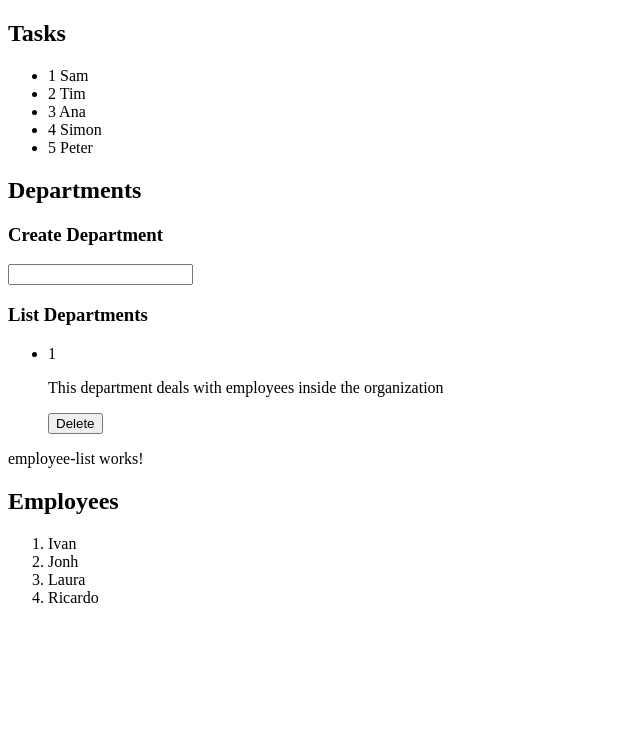
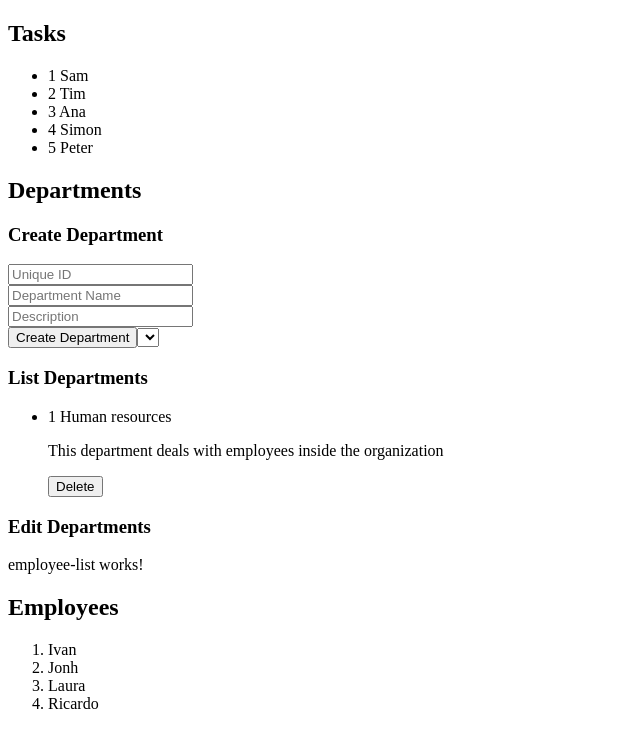
Before and after one commit to petrov-dimitar/task-management-app-fontys-web-2, an Angular app in the folder WEB2-Deyna-Dimitar-Aleksandra/: page / in a window 1280 px wide. Shown: the top 748 px of the page, without its empty margins (0-640 px from the left). Built offline with nearby package versions, Linux system fonts and the light colour scheme.

Commit message:
Completed CRUD functionality for departments.

```diff
--- a/WEB2-Deyna-Dimitar-Aleksandra/src/app/app.module.ts
+++ b/WEB2-Deyna-Dimitar-Aleksandra/src/app/app.module.ts
@@ -1,6 +1,6 @@
 import { BrowserModule } from '@angular/platform-browser';
 import { NgModule } from '@angular/core';
-
+import { FormsModule } from '@angular/forms';
 import { AppComponent } from './app.component';
 import { TaskListComponent } from './task-list/task-list.component';
 import { DepartmentListComponent } from './department-list/department-list.component';
@@ -15,6 +15,7 @@ import { EmployeeListComponent } from './employee-list/employee-list.component';
   ],
   imports: [
     BrowserModule,
+    FormsModule
   ],
   providers: [],
   bootstrap: [AppComponent]
--- a/WEB2-Deyna-Dimitar-Aleksandra/src/app/department-list/department-list.component.css
+++ b/WEB2-Deyna-Dimitar-Aleksandra/src/app/department-list/department-list.component.css
@@ -0,0 +1,3 @@
+input {
+  display: block;
+}
--- a/WEB2-Deyna-Dimitar-Aleksandra/src/app/department-list/department-list.component.html
+++ b/WEB2-Deyna-Dimitar-Aleksandra/src/app/department-list/department-list.component.html
@@ -1,15 +1,40 @@
 <div>
   <h2>Departments</h2>
   <h3>Create Department</h3>
-  <input type="text" />
+
+  <input type="text" placeholder="Unique ID" [(ngModel)]="newID" />
+  <input
+    type="text"
+    placeholder="Department Name"
+    [(ngModel)]="newDepartmentName"
+  />
+  <input
+    type="text"
+    placeholder="Description"
+    [(ngModel)]="newDepartmentDescription"
+  />
+  <button (click)="addDepartment()">Create Department</button>
+
+  <select name="" id="">
+    <option *ngFor="let task of tasks"></option>
+  </select>
   <h3>List Departments</h3>
   <ul>
-    <li *ngFor="let department of departments">
-      {{ department.id }} {{ department.depnName }}
+    <li
+      (click)="selectDepartment(department)"
+      *ngFor="let department of departments"
+    >
+      {{ department.id }} {{ department.depName }}
       <p>{{ department.description }}</p>
       <span
         ><button (click)="deleteDepartment(department)">Delete</button></span
       >
     </li>
   </ul>
+  <h3>Edit Departments</h3>
+  <input
+    *ngIf="selectedDepartment"
+    type="text"
+    [(ngModel)]="selectedDepartment.depName"
+  />
 </div>
--- a/WEB2-Deyna-Dimitar-Aleksandra/src/app/department-list/department-list.component.ts
+++ b/WEB2-Deyna-Dimitar-Aleksandra/src/app/department-list/department-list.component.ts
@@ -1,6 +1,7 @@
 import { Component, OnInit } from '@angular/core';
 import { Department } from '../interfaces/department';
-import { NgForm } from '@angular/forms';
+import { Task } from '../interfaces/task';
+
 
 @Component({
   selector: 'app-department-list',
@@ -10,8 +11,12 @@ import { NgForm } from '@angular/forms';
 export class DepartmentListComponent implements OnInit {
 
   constructor() { }
-
+  newID: string;
+  newDepartmentName: string;
+  newDepartmentDescription: string;
+  tasks: Task[];
   departments: Department[] = [{ id: '1', depName: 'Human resources', description: 'This department deals with employees inside the organization' }];
+  selectedDepartment: Department;
 
   ngOnInit(): void {
   }
@@ -22,5 +27,13 @@ export class DepartmentListComponent implements OnInit {
     this.departments.splice(index, 1);
   }
 
+  addDepartment() {
+    this.departments.push(new Department(this.newID, this.newDepartmentName, this.newDepartmentDescription));
+  }
+
+  selectDepartment(department) {
+    this.selectedDepartment = department;
+
+  }
 
 }
```
